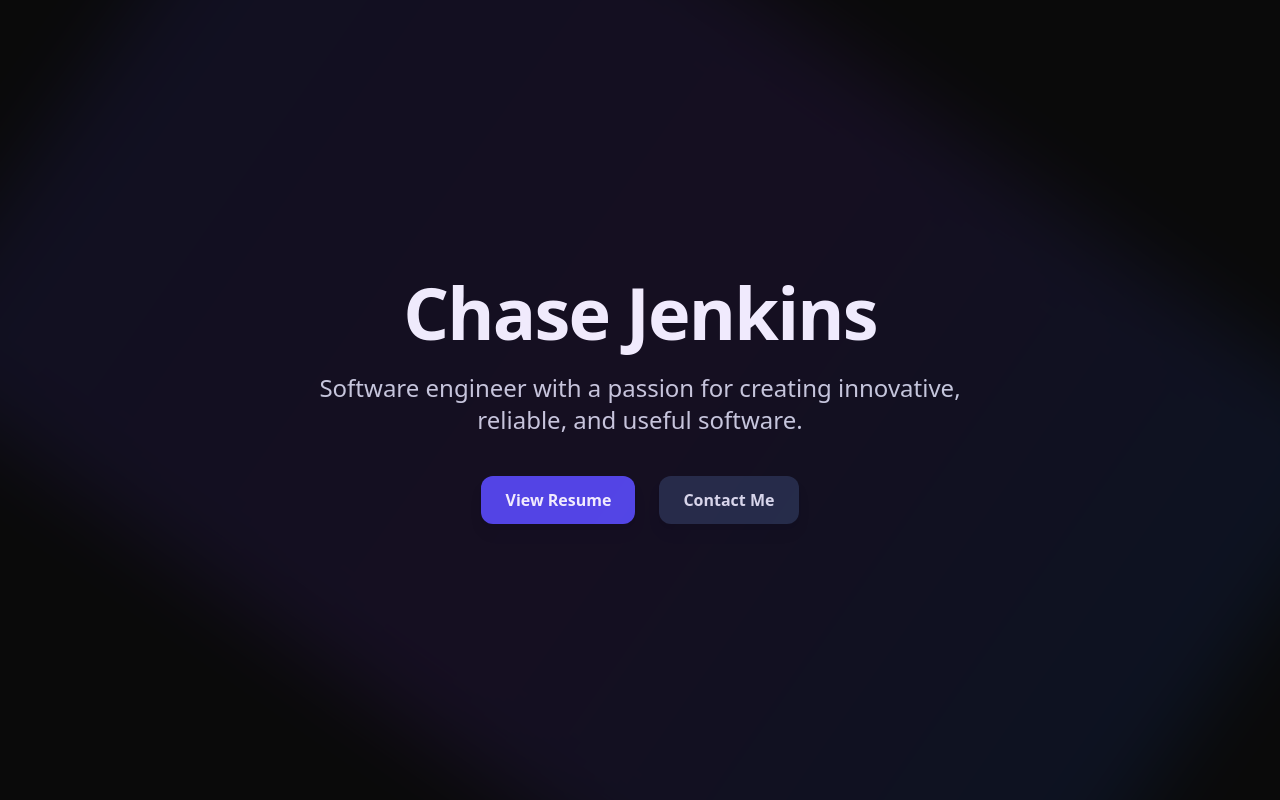
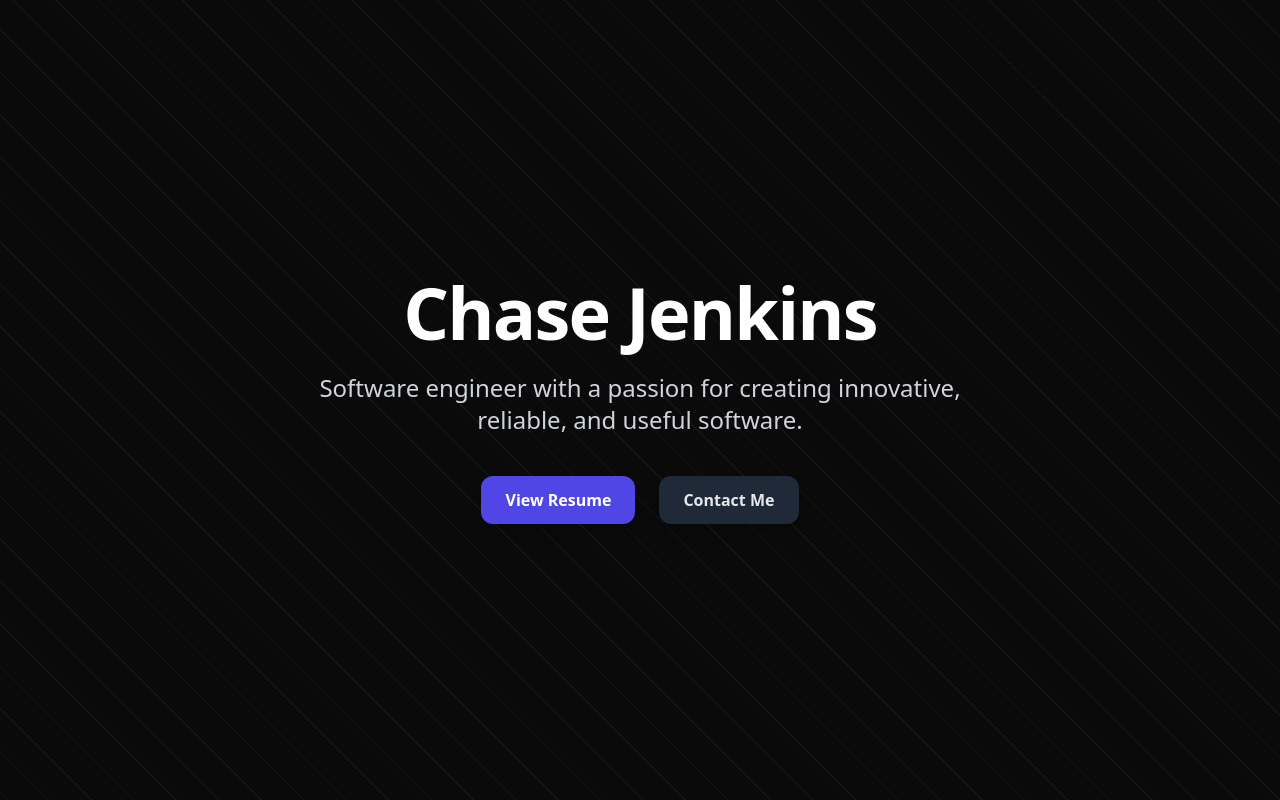
Before and after one commit to chasejenkins303/portfolio, a React (Create React App) app: page /#/ in a window 1280 px wide. Shown: the top 800 px of the page. Built offline with nearby package versions, Linux system fonts and the light colour scheme; the HTML template or start-up script is replaced by a standard one.

Commit message:
working buttons

```diff
--- a/src/pages/Home.tsx
+++ b/src/pages/Home.tsx
@@ -1,19 +1,35 @@
 import { motion } from "framer-motion";
 
 export default function Portfolio() {
+
+  const scrollToSection = (id: string) => {
+    const section = document.getElementById(id);
+    if (section) {
+      const y = section.getBoundingClientRect().top + window.scrollY;
+      window.scrollTo({ top: y, behavior: "smooth" });
+    }
+  };
+
   return (
     <div className="min-h-screen bg-gray-950 text-gray-100 font-sans relative overflow-hidden">
       {/* Hero Section with Visible Animated Background */}
       <section className="relative flex flex-col items-center justify-center h-screen text-center px-6 overflow-hidden">
         {/* Visible Animated Background */}
-        <motion.div
-          className="absolute inset-0 z-10"
-          initial={{ rotate: 0 }}
-          animate={{ rotate: 360 }}
-          transition={{ repeat: Infinity, duration: 60, ease: "linear" }}
-        >
-          <div className="w-full h-full bg-gradient-to-r from-indigo-600 via-purple-600 to-blue-600 animate-[gradientShift_15s_linear_infinite] opacity-10 blur-2xl"></div>
-        </motion.div>
+        <div
+        className="absolute inset-0 z-10 opacity-50"
+        style={{
+          backgroundImage: `repeating-linear-gradient(
+            45deg,
+            rgba(255,255,255,0.1),
+            rgba(255,255,255,0.1) 1px,
+            transparent 1px,
+            transparent 30px
+          )`,
+          backgroundSize: '200% 200%',
+        }}
+      ></div>
+
+
 
         <motion.h1
           initial={{ opacity: 0, y: -40 }}
@@ -39,18 +55,19 @@ export default function Portfolio() {
           transition={{ delay: 0.6, duration: 0.8 }}
           className="mt-10 flex gap-6"
         >
-          <a
-            href="#resume"
-            className="px-6 py-3 rounded-xl bg-indigo-600 hover:bg-indigo-500 transition font-semibold text-white shadow-lg"
-          >
-            View Resume
-          </a>
-          <a
-            href="#contact"
-            className="px-6 py-3 rounded-xl bg-gray-800 hover:bg-gray-700 transition font-semibold text-gray-200 shadow-lg"
-          >
-            Contact Me
-          </a>
+        <button
+          onClick={() => scrollToSection("resume")}
+          className="z-10 px-6 py-3 rounded-xl bg-indigo-600 hover:bg-indigo-500 transition font-semibold text-white shadow-lg"
+        >
+          View Resume
+        </button>
+
+        <button
+          onClick={() => scrollToSection("contact")}
+          className="z-10 px-6 py-3 rounded-xl bg-gray-800 hover:bg-gray-700 transition font-semibold text-gray-200 shadow-lg"
+        >
+          Contact Me
+        </button>
         </motion.div>
       </section>
 
@@ -116,15 +133,28 @@ export default function Portfolio() {
       </section>
 
       {/* Contact Section */}
-      <section id="contact" className="px-8 py-20 bg-gray-950 scroll-mt-20">
+      <section id="contact" className="relative px-8 py-20 bg-gray-950 scroll-mt-20 overflow-hidden">
+        <div
+          className="absolute top-0 left-0 w-full h-full opacity-20 pointer-events-none"
+          style={{
+            backgroundImage: `repeating-linear-gradient(
+              135deg,
+              rgba(255,255,255,0.1),
+              rgba(255,255,255,0.1) 1px,
+              transparent 1px,
+              transparent 30px
+            )`,
+            backgroundSize: '200% 200%',
+          }}
+        ></div>
         <h2 className="text-3xl font-bold text-white mb-10 text-center">Get in Touch</h2>
 
         <div className="max-w-xl mx-auto grid gap-8 sm:grid-cols-2 text-center">
-          <div className="bg-gray-900 p-6 rounded-2xl shadow-lg hover:shadow-xl transition">
+          <div className="relative bg-gray-900 p-6 rounded-2xl shadow-lg hover:shadow-xl transition">
             <p className="text-indigo-400 text-sm font-medium">Email</p>
             <p className="mt-2 text-lg font-semibold text-white">chasejenkins@example.com</p>
           </div>
-          <div className="bg-gray-900 p-6 rounded-2xl shadow-lg hover:shadow-xl transition">
+          <div className="relative bg-gray-900 p-6 rounded-2xl shadow-lg hover:shadow-xl transition">
             <p className="text-indigo-400 text-sm font-medium">Phone</p>
             <p className="mt-2 text-lg font-semibold text-white">(123) 456-7890</p>
           </div>
--- a/tailwind.config.js
+++ b/tailwind.config.js
@@ -28,9 +28,19 @@ module.exports = {
           '0%, 100%': { 'background-position': '0% 50%' },
           '50%': { 'background-position': '100% 50%' },
         },
+        bgShift: {
+          '0%': { backgroundPosition: '0 0' },
+          '100%': { backgroundPosition: '1000px 1000px' },
+        },
+        pulseNoise: {
+          '0%, 100%': { opacity: '0.05' },
+          '50%': { opacity: '0.1' },
+        },
       },
       animation: {
         gradientShift: 'gradientShift 15s linear infinite',
+        bgShift: 'bgShift 20s linear infinite',
+        pulseNoise: 'pulseNoise 10s linear infinite',
       },
     },
   },
```
